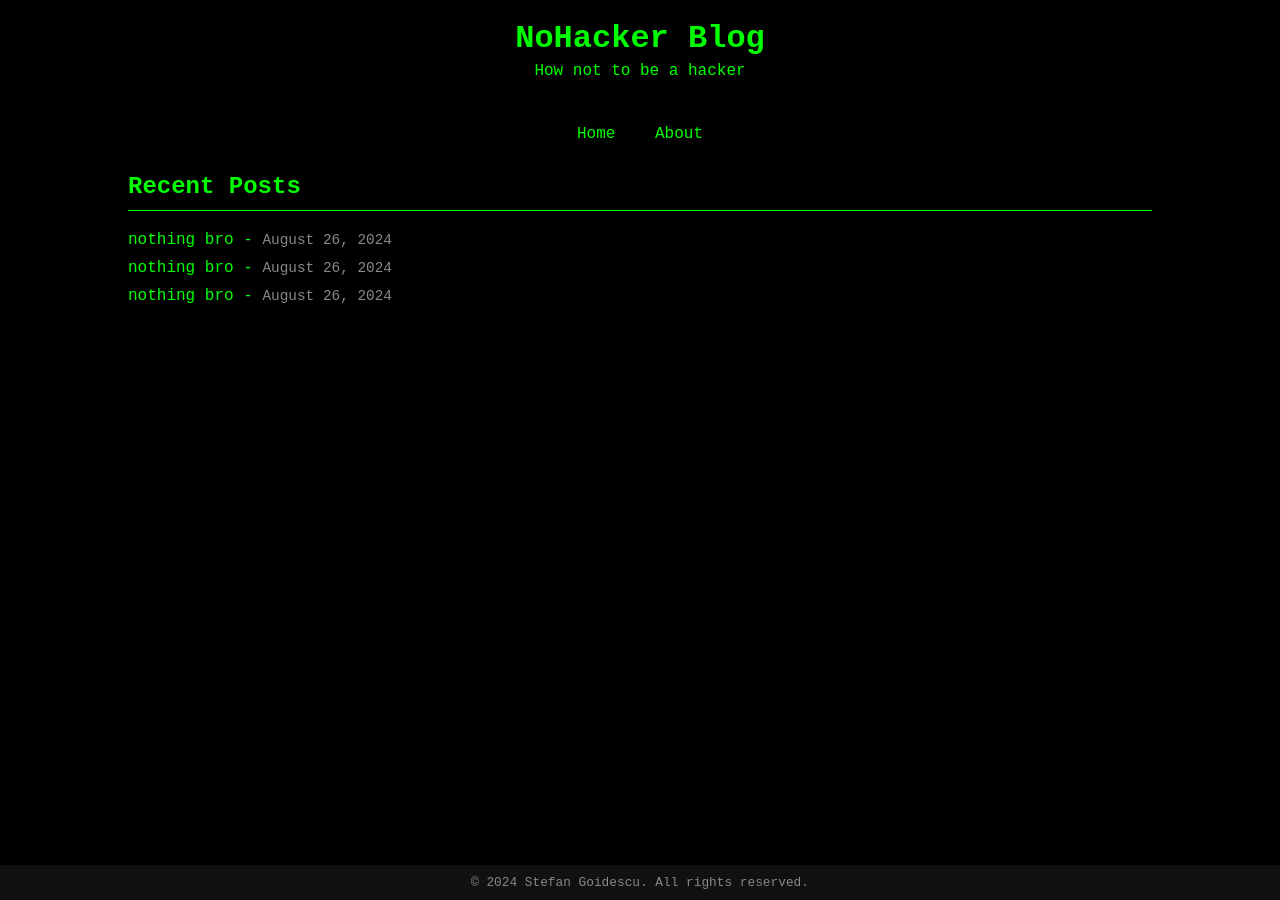
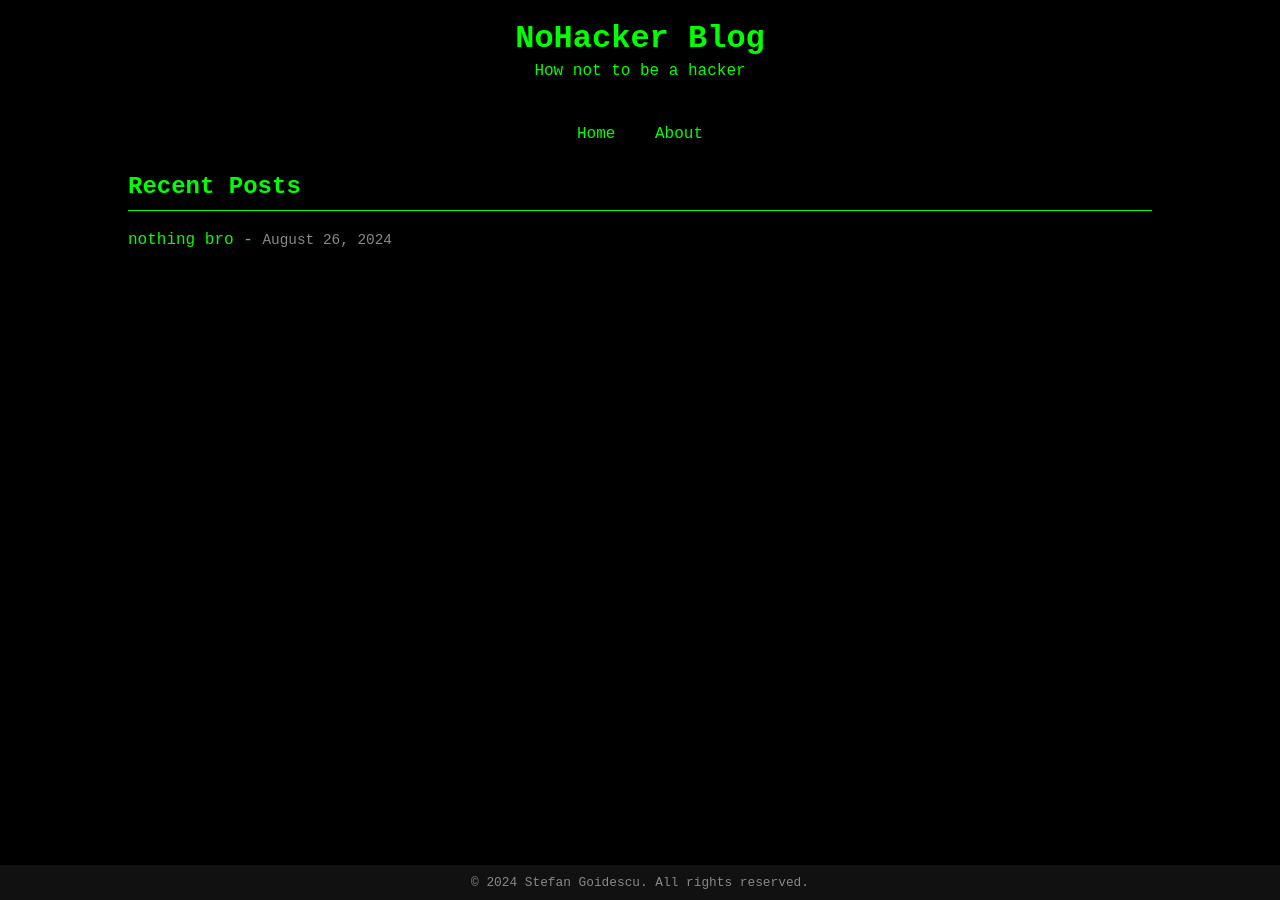
Before and after one commit to nohackerblog/nohackerblog.github.io, a Jekyll site: the page index.html, which Jekyll copies as it is, in a window 1280 px wide. Built offline with Jekyll 4.4.1, drawn with Linux system fonts in a browser that asks for light colours.

Commit message:
i hope bro

```diff
--- a/index.html
+++ b/index.html
@@ -26,15 +26,7 @@
 				<h2>Recent Posts</h2>
 				<ul class="posts-list">
 					<li>
-						<a href="nopost.html">nothing bro</a> -
-						<span>August 26, 2024</span>
-					</li>
-					<li>
-						<a href="nopost.md">nothing bro</a> -
-						<span>August 26, 2024</span>
-					</li>
-					<li>
-						<a href="_layouts/post.html">nothing bro</a> -
+						<a href="_posts/nopost.html">nothing bro</a> -
 						<span>August 26, 2024</span>
 					</li>
 				</ul>
```
Also changed, not shown: _posts/nopost.md (renamed from nopost.md).
